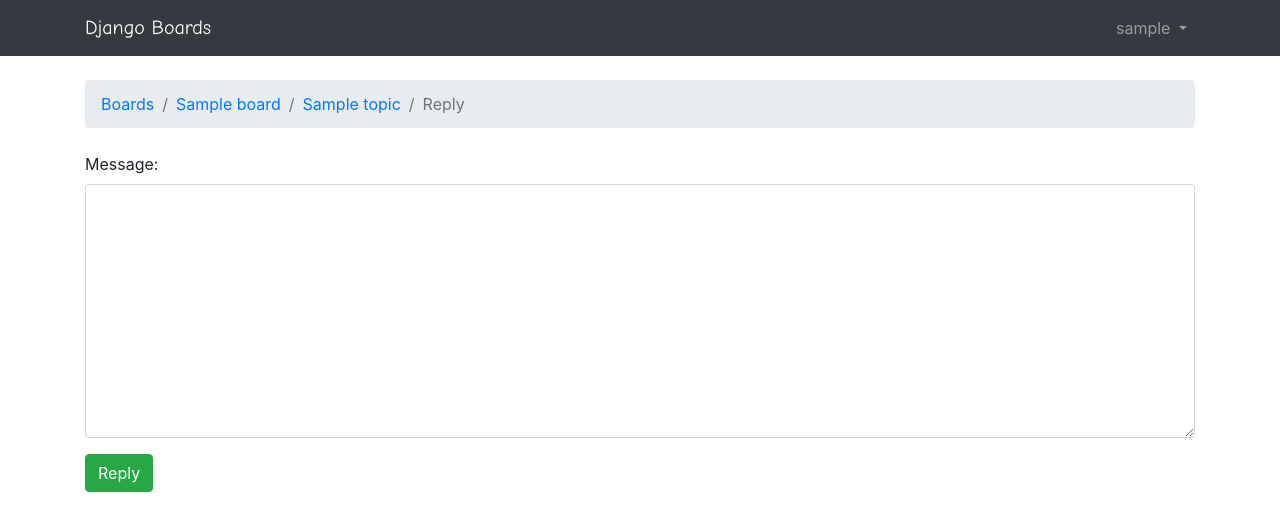
After one commit to tcrundall/django-tutorial, a Django app: page /boards/1/topics/1/reply in a window 1280 px wide. The commit adds this page. Shown: the top 531 px of the page. Run offline with Django 4.2, Linux system fonts and the light colour scheme; a user stored in the database is signed in; tables that the repository leaves empty hold one stand-in row (values such as "Sample post"); some libraries are stand-ins or nearby versions.

Commit message:
Add reply functionality to posts - MA

```diff
--- a/playground/boards/forms.py
+++ b/playground/boards/forms.py
@@ -1,5 +1,5 @@
 from django import forms
-from .models import Topic
+from .models import Topic, Post
 
 
 class NewTopicForm(forms.ModelForm):
@@ -14,3 +14,9 @@ class NewTopicForm(forms.ModelForm):
     class Meta:
         model = Topic
         fields = ['subject', 'message']
+
+
+class PostForm(forms.ModelForm):
+    class Meta:
+        model = Post
+        fields = ['message']
--- a/playground/boards/views.py
+++ b/playground/boards/views.py
@@ -1,7 +1,7 @@
 from django.contrib.auth.decorators import login_required
 from django.contrib.auth.models import User
 from django.shortcuts import render, redirect, get_object_or_404
-from .forms import NewTopicForm
+from .forms import NewTopicForm, PostForm
 from .models import Board, Topic, Post
 
 
@@ -32,10 +32,27 @@ def new_topic(request, pk):
                 created_by=request.user,
             )
 
-            return redirect('board_topics', pk=board.pk) # TODO: redirect to the created topic page
+            return redirect('topic_posts', pk=board.pk, topic_pk=topic.pk)
     else:
         form = NewTopicForm()
     return render(request, 'new_topic.html', {'board': board, 'form': form})
+
+
+@login_required
+def reply_topic(request, pk, topic_pk):
+    topic = get_object_or_404(Topic, board__pk=pk, pk=topic_pk)
+    if request.method == 'POST':
+        form = PostForm(request.POST)
+        if form.is_valid():
+            post = form.save(commit=False)
+            post.topic = topic
+            post.created_by = request.user
+            post.save()
+            return redirect('topic_posts', pk=pk, topic_pk=topic_pk)
+
+    else:
+        form = PostForm()
+    return render(request, 'reply_topic.html', {'topic': topic, 'form': form})
 
 
 def topic_posts(request, pk, topic_pk):
--- a/playground/playground/urls.py
+++ b/playground/playground/urls.py
@@ -71,8 +71,16 @@ urlpatterns = [
     # BOARDS
     re_path('^boards/(?P<pk>\d+)/$', boards_views.board_topics, name='board_topics'),
     re_path('^boards/(?P<pk>\d+)/new/$', boards_views.new_topic, name='new_topic'),
-    re_path('^boards/(?P<pk>\d+)/topics/(?P<topic_pk>\d+)/$', boards_views.topic_posts,
-    name='topic_posts'),
+    re_path(
+        '^boards/(?P<pk>\d+)/topics/(?P<topic_pk>\d+)/$',
+        boards_views.topic_posts,
+        name='topic_posts',
+    ),
+    re_path(
+        '^boards/(?P<pk>\d+)/topics/(?P<topic_pk>\d+)/reply$',
+        boards_views.reply_topic,
+        name='reply_topic',
+    ),
 
     # ADMIN
     path('admin/', admin.site.urls),
--- /dev/null
+++ b/playground/templates/reply_topic.html
@@ -0,0 +1,20 @@
+{% extends 'base.html' %}
+
+{% load widget_tweaks %}
+
+{% block title %}Reply to topic{% endblock %}
+
+{% block breadcrumb %}
+    <li class="breadcrumb-item"><a href="{% url 'home' %}">Boards</a></li>
+    <li class="breadcrumb-item"><a href="{% url 'board_topics' topic.board.pk %}">{{ topic.board.name }}</a></li>
+    <li class="breadcrumb-item"><a href="{% url 'topic_posts' topic.board.pk topic.pk %}">{{ topic.subject }}</a></li>
+    <li class="breadcrumb-item active">Reply</li>
+{% endblock %}
+
+{% block content %}
+  <form method="post" novalidate>
+    {% csrf_token %}
+    {% include 'includes/form.html' %}
+    <button type="submit" class="btn btn-success">Reply</button>
+  </form>
+{% endblock %}
--- a/playground/templates/topic_posts.html
+++ b/playground/templates/topic_posts.html
@@ -12,7 +12,7 @@
 
 {% block content %}
   <div class="mb-4">
-    <a href='#' class="btn btn-primary" role="button">Reply</a>
+    <a href='{% url 'reply_topic' topic.board.pk topic.pk %}' class="btn btn-primary" role="button">Reply</a>
   </div>
 
   {% for post in topic.posts.all %}
```
